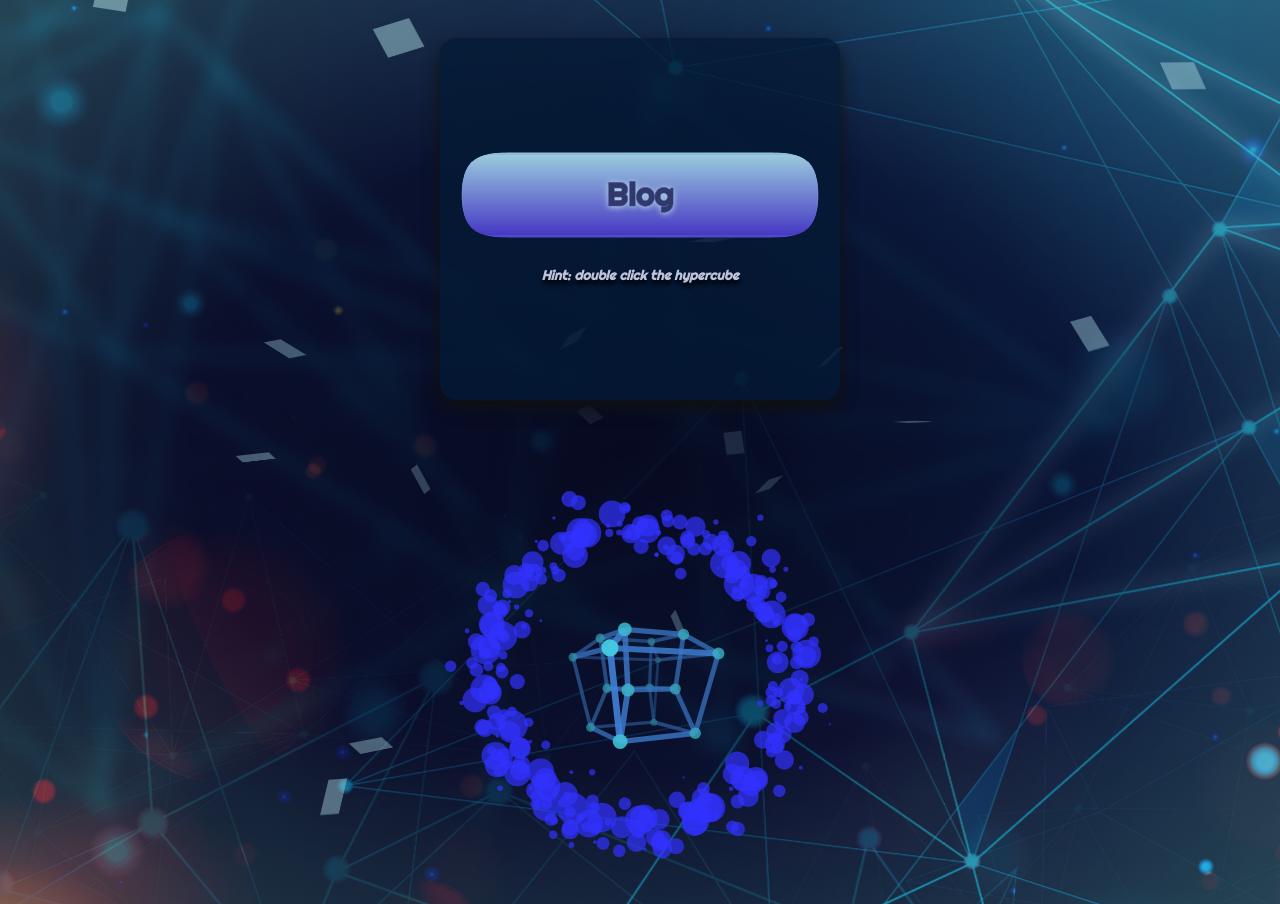
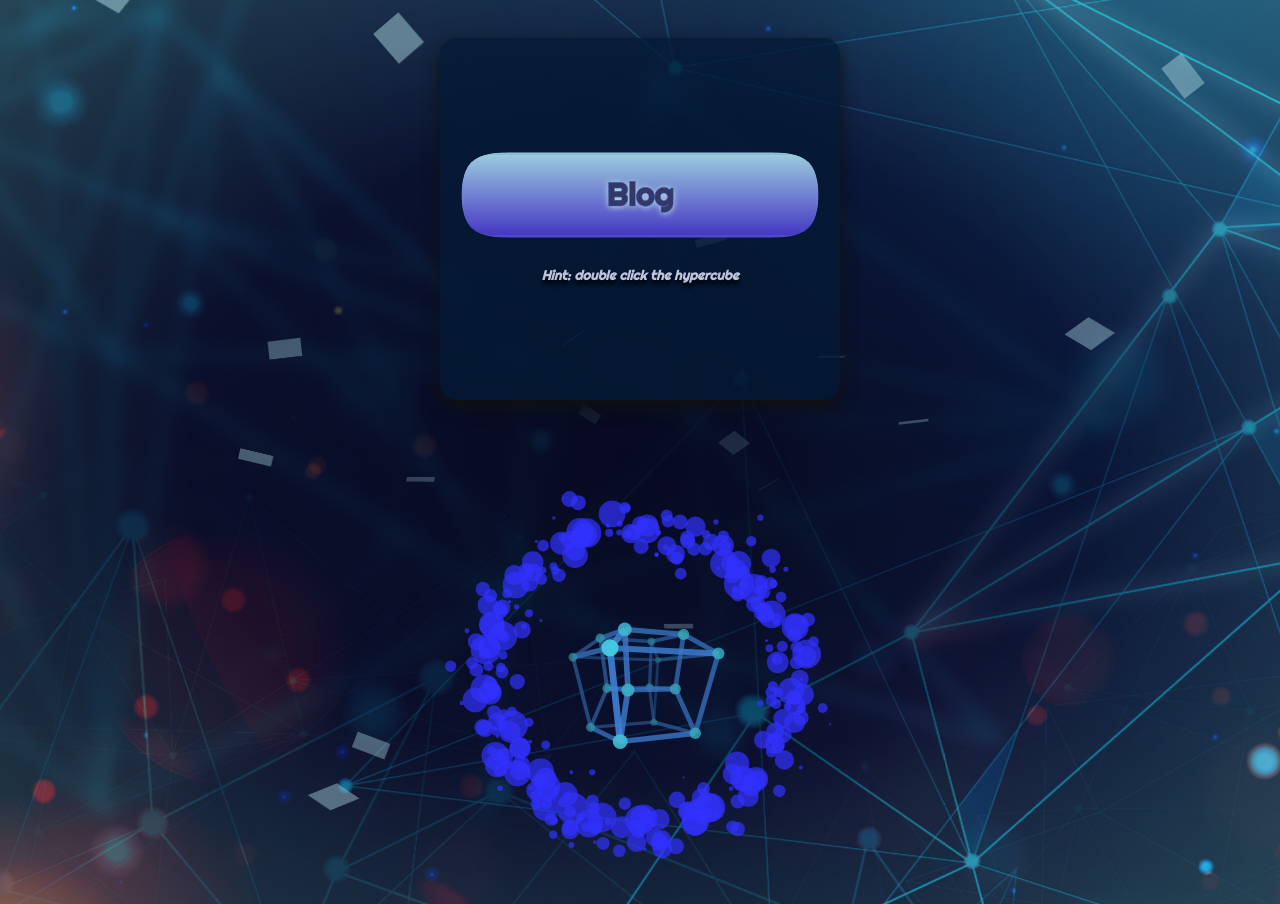
Before and after one commit to mantasu/bridging-coursework, a Django app: page / in a window 1280 px wide. Run offline with Django 3.2, Linux system fonts and the light colour scheme.

Commit message:
Added Chrome support

```diff
--- a/blog/static/css/blog.css
+++ b/blog/static/css/blog.css
@@ -318,8 +318,3 @@
 
   background: radial-gradient(#02080e, #030e18, #11111b);
 }
-
-/* PLANET */
-#planet {
-  position: absolute;
-}
--- a/blog/templates/blog/posts_base.html
+++ b/blog/templates/blog/posts_base.html
@@ -6,7 +6,6 @@
 {% block content %}
   <div class="container">
     <canvas id="stars"></canvas>
-    <canvas id="planet"></canvas>
     {% include "blog/posts.html" %}
   </div>
 {% endblock content %}
--- a/home/index.css
+++ b/home/index.css
@@ -24,7 +24,6 @@
   position: absolute;
   background: url('bg.jpg');
   background-size: cover;
-  background-attachment: fixed;
   animation: bg;
   animation-iteration-count: infinite;
   animation-timing-function: linear;
@@ -44,10 +43,16 @@
 }
 
 #overlay {
-  position: absolute;
   width: 100%;
   height: 100%;
+  position: relative;
+  display: flex;
+  align-items: center;
+  justify-content: center;
+  overflow: hidden;
   background: radial-gradient(#07071dec, #0f0e30ad, #77c8e94f);
+
+  transform-style: preserve-3d;
 }
 
 /* Menu */
--- a/home/index.html
+++ b/home/index.html
@@ -11,7 +11,7 @@
 <body>
   <div id="container">
     <div id="img"></div>
-    <div id="overlay"></div>
+    <div id="overlay">
       <div id="menu" class="card">
         <a href="/blog" class="btn">
           <h1>Blog</h1>
@@ -30,12 +30,13 @@
         </a>
         <h5>Hint: double click the hypercube</h5>
       </div>
+
       <div id="hypermenu" class="card">
 
         <table id="setup">
             <tr><th>Dimension</th><th id="view-size">Size</th></tr>
             <tr>
-              <td><div id="dimension"><input type="number" min="0" value="4"></td></div>
+              <td><div id="dimension"><input type="number" min="0" value="4"></div></td>
               <td><div id="size"><input type="range" min="1" max="200" value="40"></div></td>
             </tr>
         </table>
@@ -118,9 +119,11 @@
           </tr>
         </table>
       </div>
-    <div id="cube0"></div>
-    <canvas></canvas>
+
+      <canvas></canvas>
+    </div>
   </div>
+
   <svg>
     <defs>
       <filter id="goo">
--- a/home/index.js
+++ b/home/index.js
@@ -1,7 +1,5 @@
 import Hypercube from "./hypercube.js";
 import { Path, setLocal } from "./particles.js";
-
-// Not even gonna bother to comment here properly
 
 
 /* CSS */
@@ -29,7 +27,7 @@
 const PARTICLE_AMOUNT = 20;
 
 let timeStep = PARTICLE_DURATION / PARTICLE_AMOUNT;
-let container = document.querySelector('#container');
+let overlay = document.querySelector('#overlay');
 
 const randomInt = (min, max) => Math.floor(Math.random() * (max - min + 1)) + min;
 
@@ -55,17 +53,17 @@
 
   // One particle animation
   square.animate([
-    {transform: `scale(1.5) translate(${x}vw, ${y}vh)`, opacity: 1,},
-    {transform: `scale(.5) ${rotateX} ${rotateY}`,},
+    {transform: `scale(1.5) translate(${x}vw, ${y}vh) rotateX(0) rotateY(0)`, opacity: 1,},
+    {transform: `scale(.5) translate(0, 0) ${rotateX} ${rotateY}`, opacity: 0},
   ], {
     duration: PARTICLE_DURATION,
     delay: i*timeStep,
     endDelay: i*timeStep,
     easing: "cubic-bezier(.07,.48,.88,.49)",
     iterations: Infinity,
-  })
+  });
 
-  container.appendChild(square);
+  overlay.insertBefore(square, menu);
 }
 
 /* ELEMENTS */
```
Also changed, not shown: blog/static/js/blog.js (+10 -3 lines), blog/templates/blog/posts.html (+2 -5 lines).
